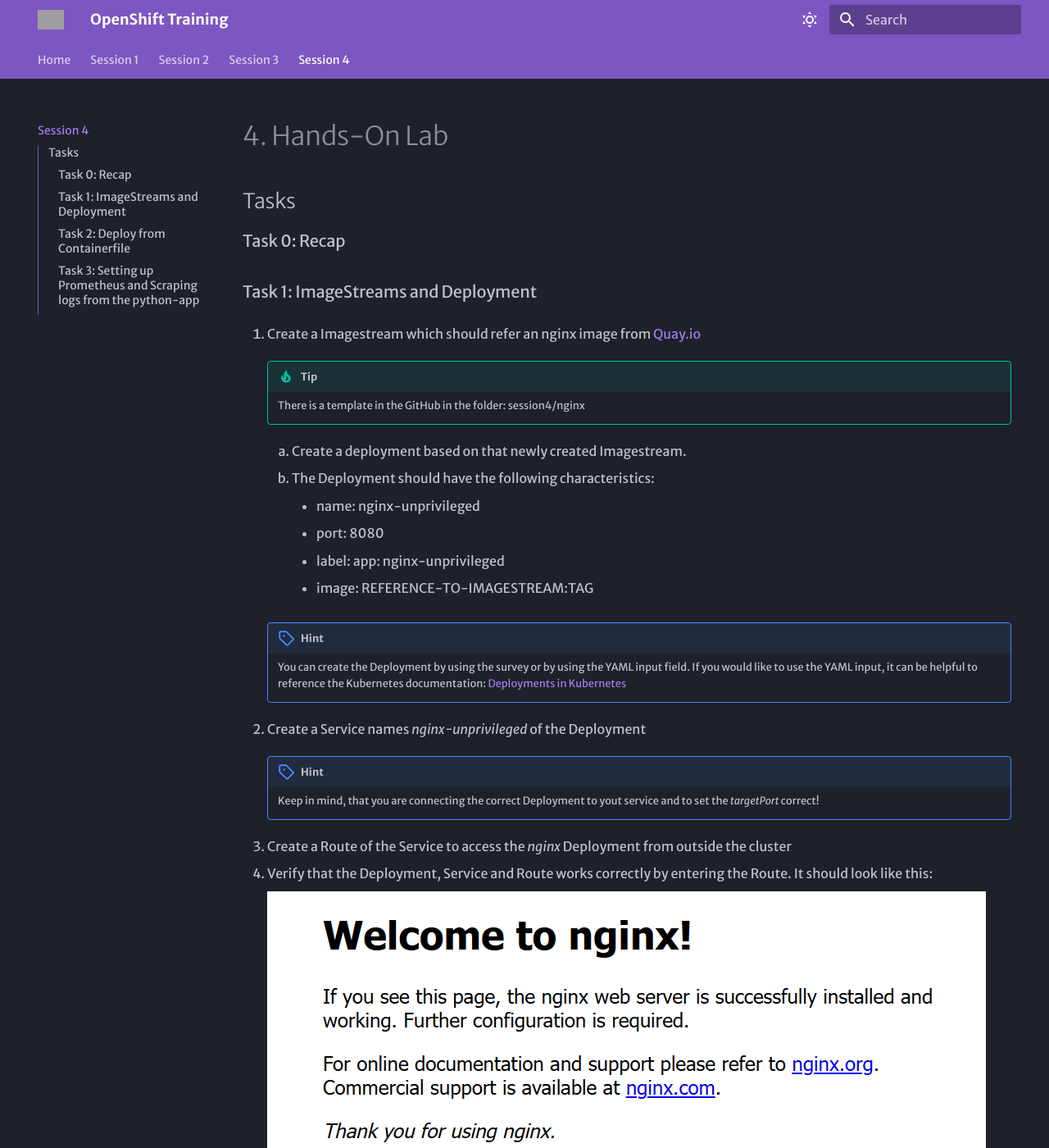
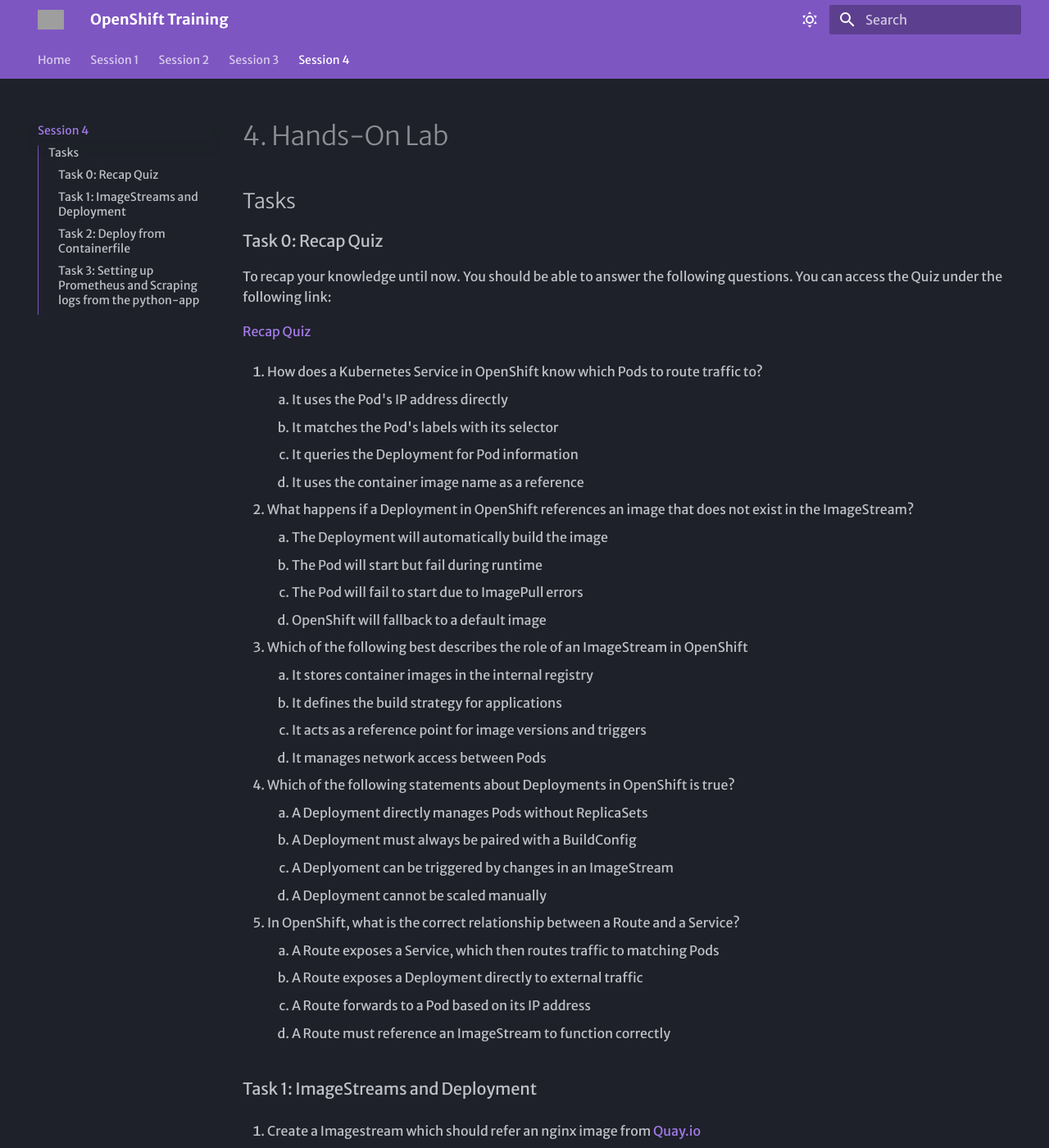
Before and after one commit to anairo98/openshift-training, an MkDocs documentation site: the page built from docs/Session4.md, in a window 1280 px wide and 1400 px high. Shown: the whole window at 82% size. Built offline with MkDocs 1.6.1 and Material for MkDocs 9.7.7, drawn with Linux system fonts in a browser that asks for light colours; some web fonts are replaced; grey boxes are pictures that could not be loaded.

Commit message:
update quiz to session 4

```diff
--- a/docs/Session4.md
+++ b/docs/Session4.md
@@ -2,7 +2,41 @@
 
 ## Tasks
 
-### Task 0: Recap
+### Task 0: Recap Quiz
+
+To recap your knowledge until now. You should be able to answer the following questions. You can access the Quiz under the following link:
+
+[Recap Quiz](https://forms.office.com/Pages/ResponsePage.aspx?id=ZGZljjZfW0qVTMVAX9KSBjhzaJv-m0hJoQL2QDQKeitUQTdUVzhLQ1RPT1RGNEtZSjhXSlQxWEU4Wi4u)
+
+1. How does a Kubernetes Service in OpenShift know which Pods to route traffic to?
+    1. It uses the Pod's IP address directly
+    2. It matches the Pod's labels with its selector
+    3. It queries the Deployment for Pod information
+    4. It uses the container image name as a reference
+
+2. What happens if a Deployment in OpenShift references an image that does not exist in the ImageStream?
+    1. The Deployment will automatically build the image
+    2. The Pod will start but fail during runtime
+    3. The Pod will fail to start due to ImagePull errors
+    4. OpenShift will fallback to a default image
+
+3. Which of the following best describes the role of an ImageStream in OpenShift
+    1. It stores container images in the internal registry
+    2. It defines the build strategy for applications
+    3. It acts as a reference point for image versions and triggers
+    4. It manages network access between Pods
+
+4. Which of the following statements about Deployments in OpenShift is true?
+    1. A Deployment directly manages Pods without ReplicaSets
+    2. A Deployment must always be paired with a BuildConfig
+    3. A Deplyoment can be triggered by changes in an ImageStream
+    4. A Deployment cannot be scaled manually
+
+5. In OpenShift, what is the correct relationship between a Route and a Service?
+    1. A Route exposes a Service, which then routes traffic to matching Pods
+    2. A Route exposes a Deployment directly to external traffic
+    3. A Route forwards to a Pod based on its IP address
+    4. A Route must reference an ImageStream to function correctly
 
 ### Task 1: ImageStreams and Deployment
 
```
